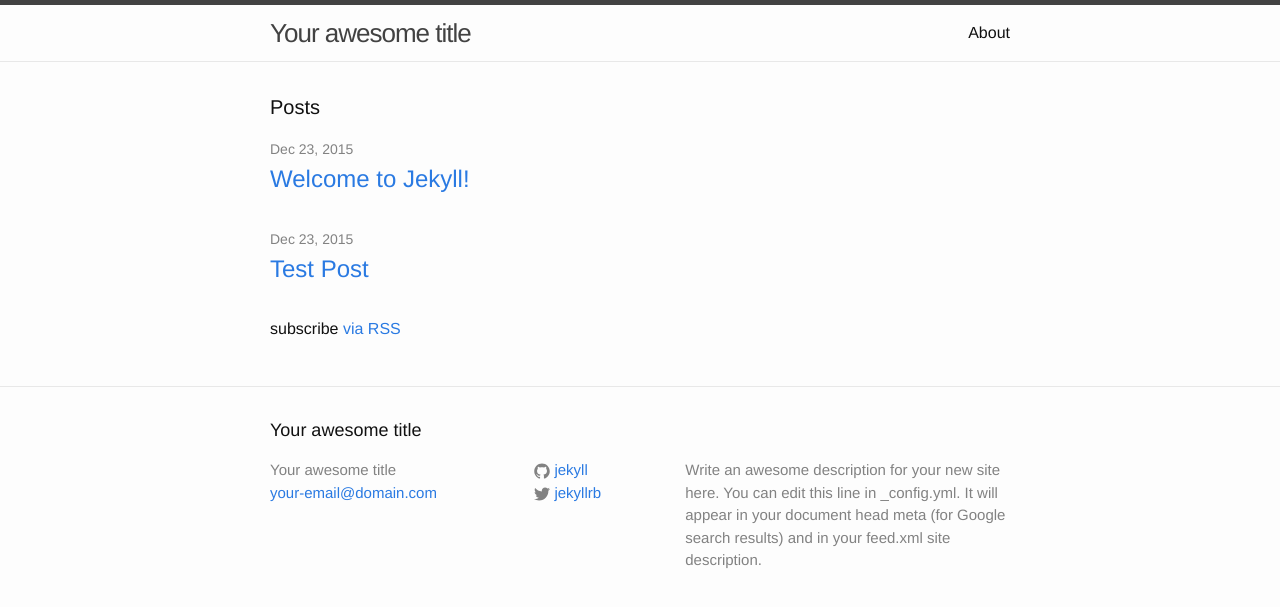
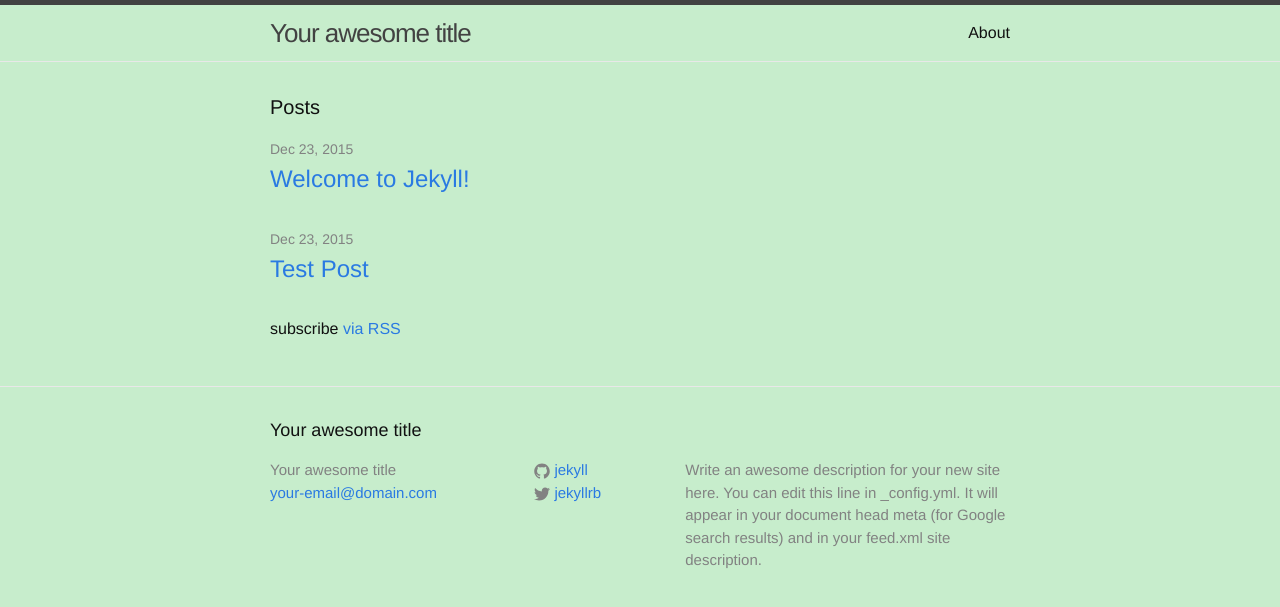
Before and after one commit to wfsly/wfsly.github.io, a Jekyll site: the page built from index.html, in a window 1280 px wide. Shown: the top 607 px of the page. Built offline with Jekyll 4.4.1, drawn with Linux system fonts in a browser that asks for light colours.

Commit message:
change the background color of site

```diff
--- a/css/main.scss
+++ b/css/main.scss
@@ -47,3 +47,8 @@ $on-laptop:        800px;
         "layout",
         "syntax-highlighting"
 ;
+
+//Jax
+body {
+    background-color: #C7EDCC;
+}
```
